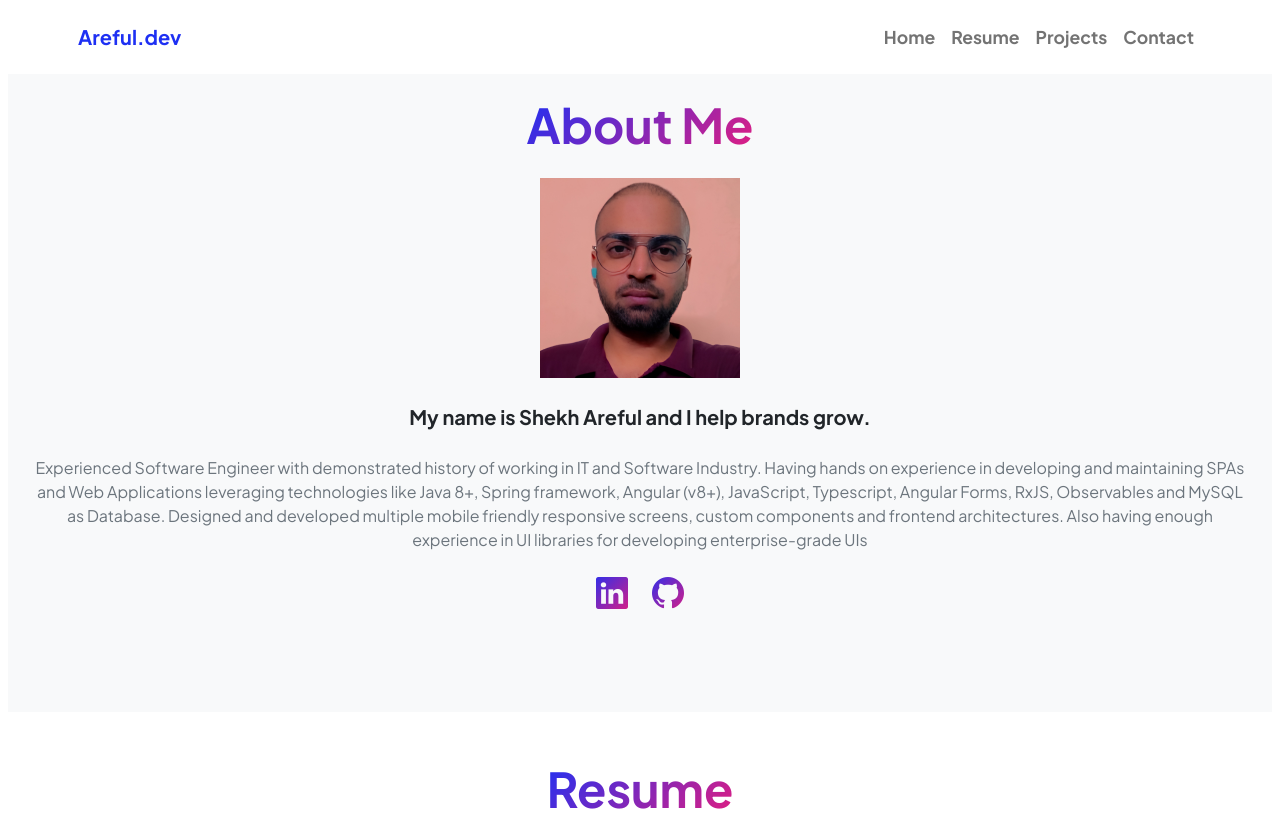
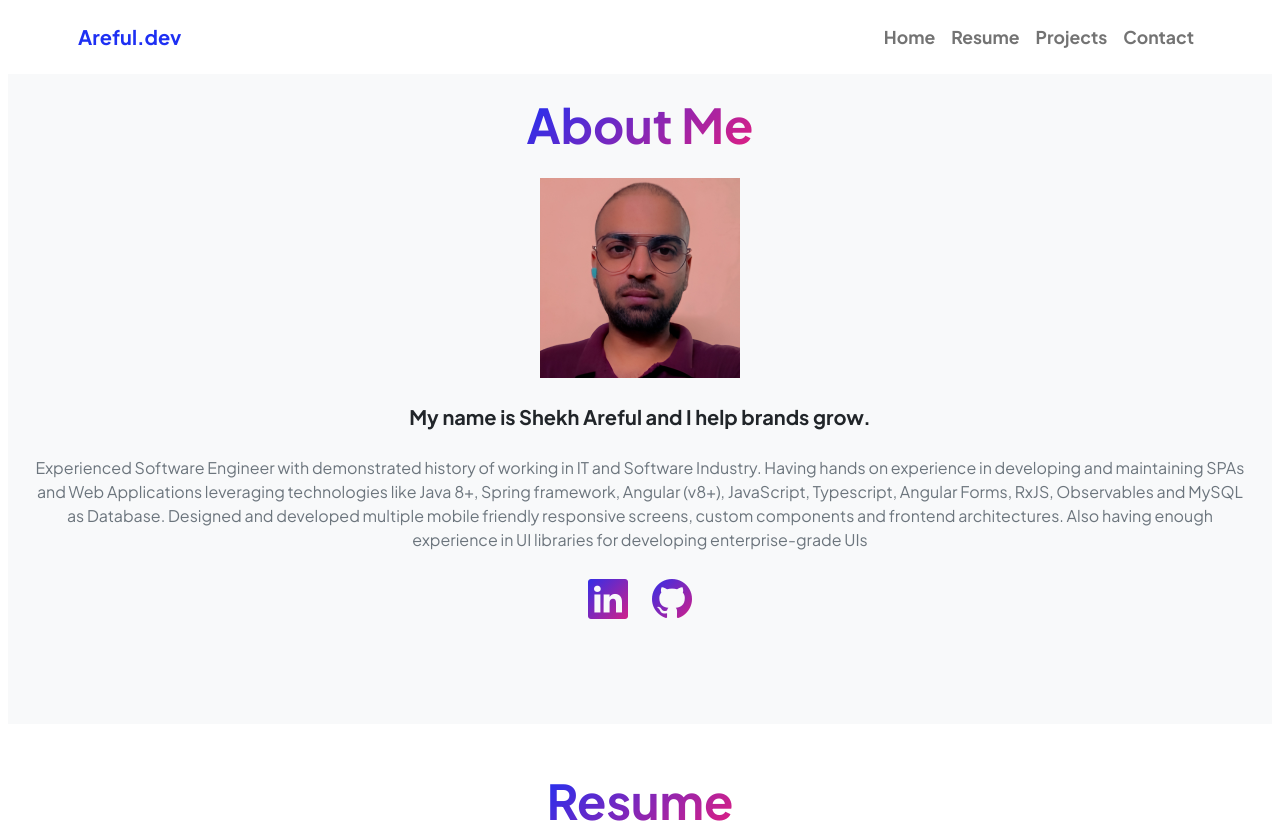
Before and after one commit to Shekh15/portfolio, an Angular app: page /homepage in a window 1280 px wide. Shown: the top 823 px of the page. Built offline with nearby package versions, Linux system fonts and the light colour scheme.

Commit message:
changes in icon size

```diff
--- a/src/app/components/homepage/homepage.component.html
+++ b/src/app/components/homepage/homepage.component.html
@@ -18,7 +18,7 @@
                         frontend architectures. Also having enough experience in UI libraries for developing
                         enterprise-grade UIs
                     </p>
-                    <div class="d-flex justify-content-center fs-2 gap-4">
+                    <div class="d-flex justify-content-center fs-1 gap-4">
                         <!-- <a class="text-gradient" href="#!"><i class="bi bi-twitter"></i></a> -->
                         <a class="text-gradient" href="https://www.linkedin.com/in/shekh-areful-haqqani/"
                             target="_blank"><i class="bi bi-linkedin"></i></a>
--- a/src/app/components/projects/projects.component.html
+++ b/src/app/components/projects/projects.component.html
@@ -58,7 +58,7 @@
         <!-- Header text content-->
         <div class="text-center mt-4 mb-4">
             <div class="badge bg-gradient-primary-to-secondary text-white mb-4">
-                <div class="text-uppercase">Design &middot; Development &middot; Marketing</div>
+                <div class="text-uppercase fs-5">Design &middot; Development &middot; Marketing</div>
             </div>
             <div class="fs-3 fw-light text-muted">I can help your business to</div>
             <h1 class="display-5 fw-bolder mb-5"><span class="text-gradient d-inline">Get online and grow
--- a/src/app/components/projects/projects.component.scss
+++ b/src/app/components/projects/projects.component.scss
@@ -3,6 +3,6 @@
 }
 
 .project-img {
-  width: 80%;
+  width: 100%;
   padding: 1.5rem;
 }
```
